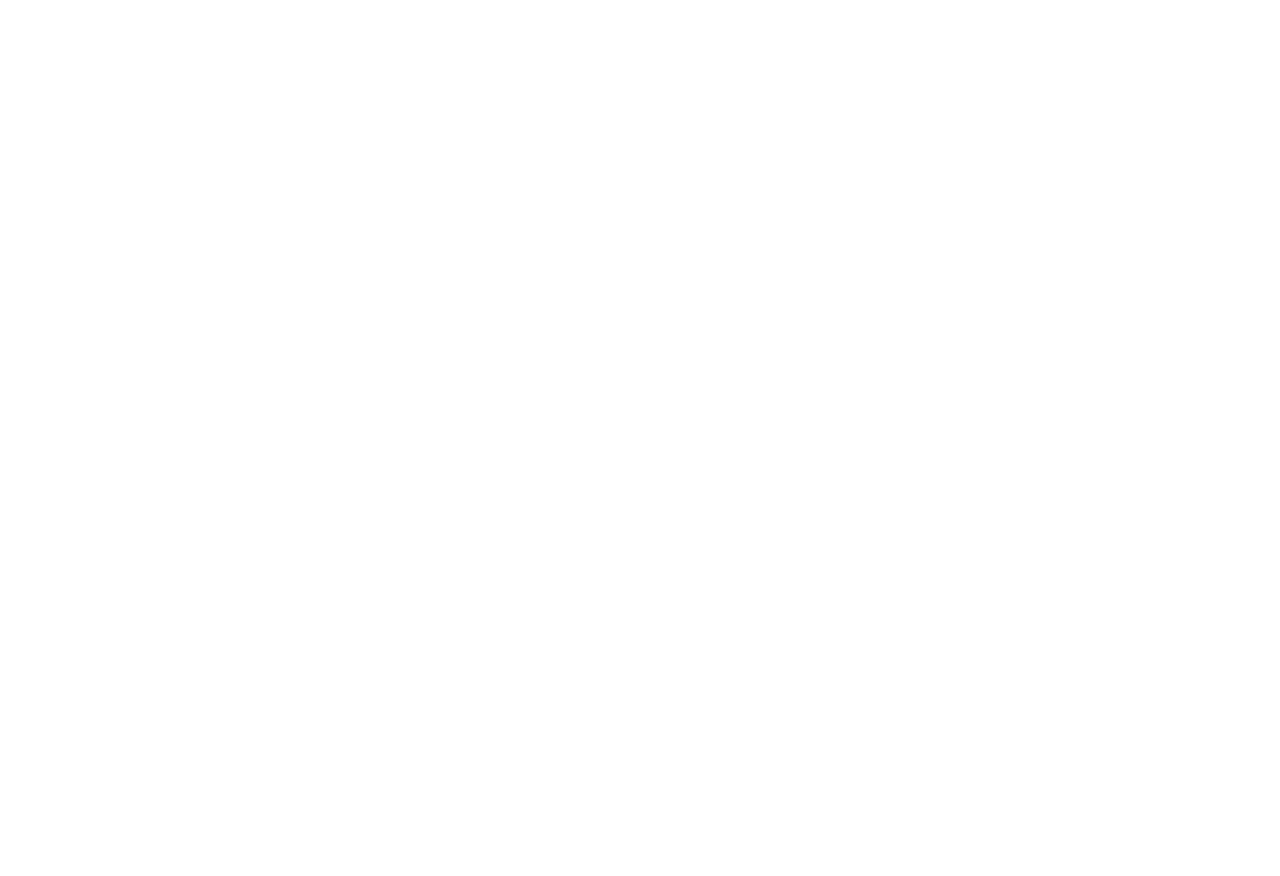
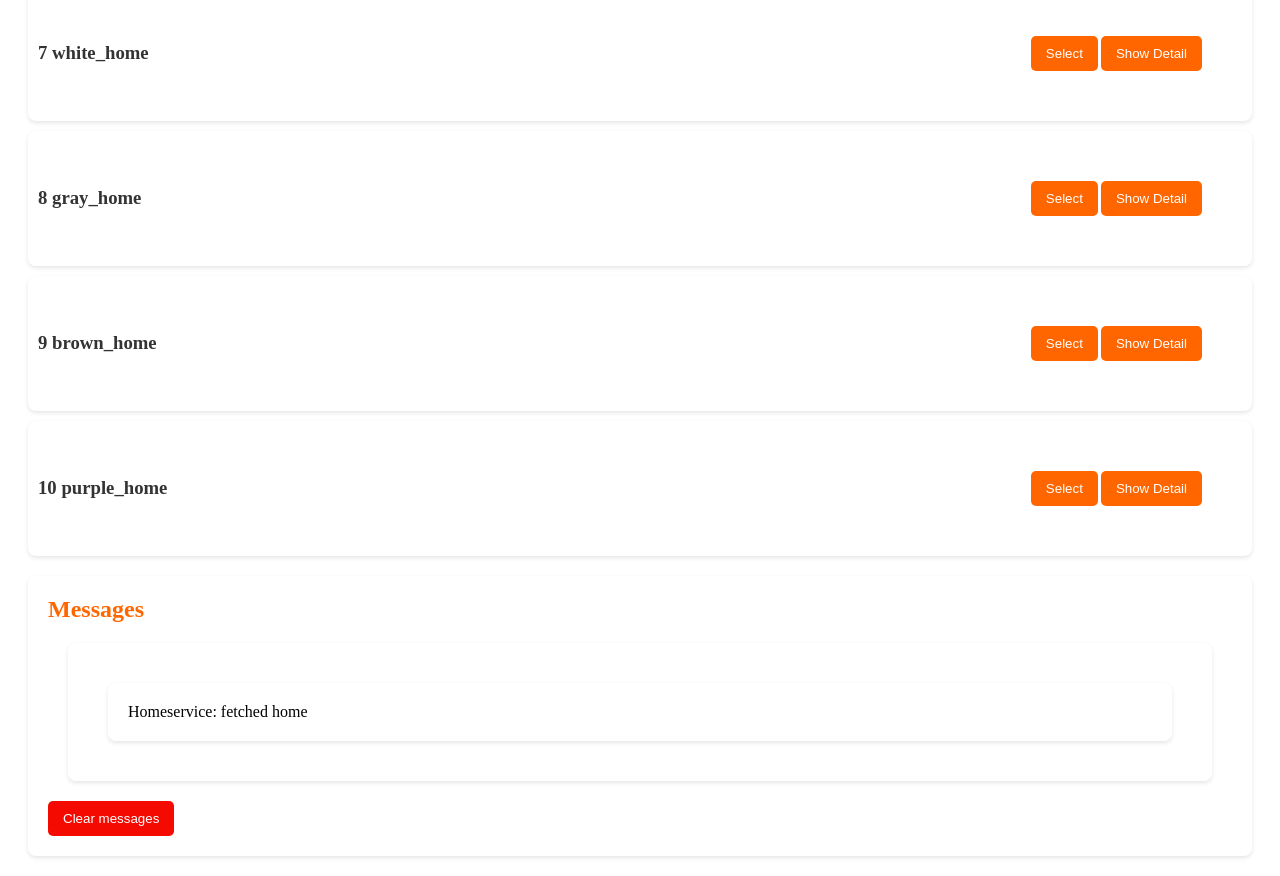
Before and after one commit to ppppppppply/EX, an Angular app: page / in a window 1280 px wide. Shown: the part 1040-1916 px from the top of the page. Before the commit the page ends 896 px from the top, so only its background shows below. Built offline with nearby package versions, Linux system fonts and the light colour scheme.

Commit message:
ADD message.service

```diff
--- a/src/app/home/home.component.html
+++ b/src/app/home/home.component.html
@@ -5,8 +5,12 @@
 </div>
 <h2 class="listhome">List Home</h2>
 <ul>
-    <li *ngFor="let param of List_home">
-        <h3>{{param.home_code}} {{param.home_name}} </h3>
-        <button type="click" (click)="onSelect(param)" >select</button>
+    <li *ngFor="let item of List_home">
+        <h3>{{item.home_code}} {{item.home_name}} </h3>
+        <div class="container_button">
+            <button type="click" (click)="onSelect(item)" >Select</button>
+            <button type="click" (click)="onAddMessage(item)" >Show Detail</button>
+        </div>
     </li>
 </ul>
+<app-message></app-message>
--- a/src/app/home/home.component.ts
+++ b/src/app/home/home.component.ts
@@ -1,15 +1,17 @@
+import { MessageService } from './../message/message.service';
 import { Interface_Home, HomeService } from './home.service';
 import { Component } from '@angular/core';
 import { FormsModule } from '@angular/forms';
 import { HOMETOWN } from '../home-town.service';
 import { CommonModule } from '@angular/common';
 import { HomeDetailComponent } from "../home-detail/home-detail.component";
-import { log } from 'console';
+import { MessageComponent } from "../message/message.component";
+
 
 @Component({
   selector: 'app-home',
   standalone: true,
-  imports: [FormsModule, CommonModule, HomeDetailComponent],
+  imports: [FormsModule, CommonModule, HomeDetailComponent, MessageComponent],
   templateUrl: './home.component.html',
   styleUrl: './home.component.css'
 })
@@ -29,8 +31,15 @@
     this.selectedHome = home;
   }
 
+  onAddMessage(home: Interface_Home): void{
+    this.messageservice.add(`${home.home_detail}`)
+  }
 
-  constructor(private homesevice : HomeService) {
+
+  constructor(
+    private homesevice : HomeService,
+    private messageservice : MessageService
+  ) {
 
   }
 
--- a/src/app/message/message.component.html
+++ b/src/app/message/message.component.html
@@ -1,6 +1,9 @@
-<div *ngIf="messageservice.messages.length">
+<div>
     <h2>Messages</h2>
-    <button type="button" class="clear"
-        (click)="messageservice.clear()">Clear messages</button>
-    <div *ngFor="let item of messageservice.messages">{{item}} </div>
+    <div *ngIf="messageservice.messages.length">
+        <div *ngFor="let item of messageservice.messages">{{ item }}</div>
+    </div>
+    <button type="button" class="clear" (click)="messageservice.clear()">
+        Clear messages
+    </button>
 </div>
```
